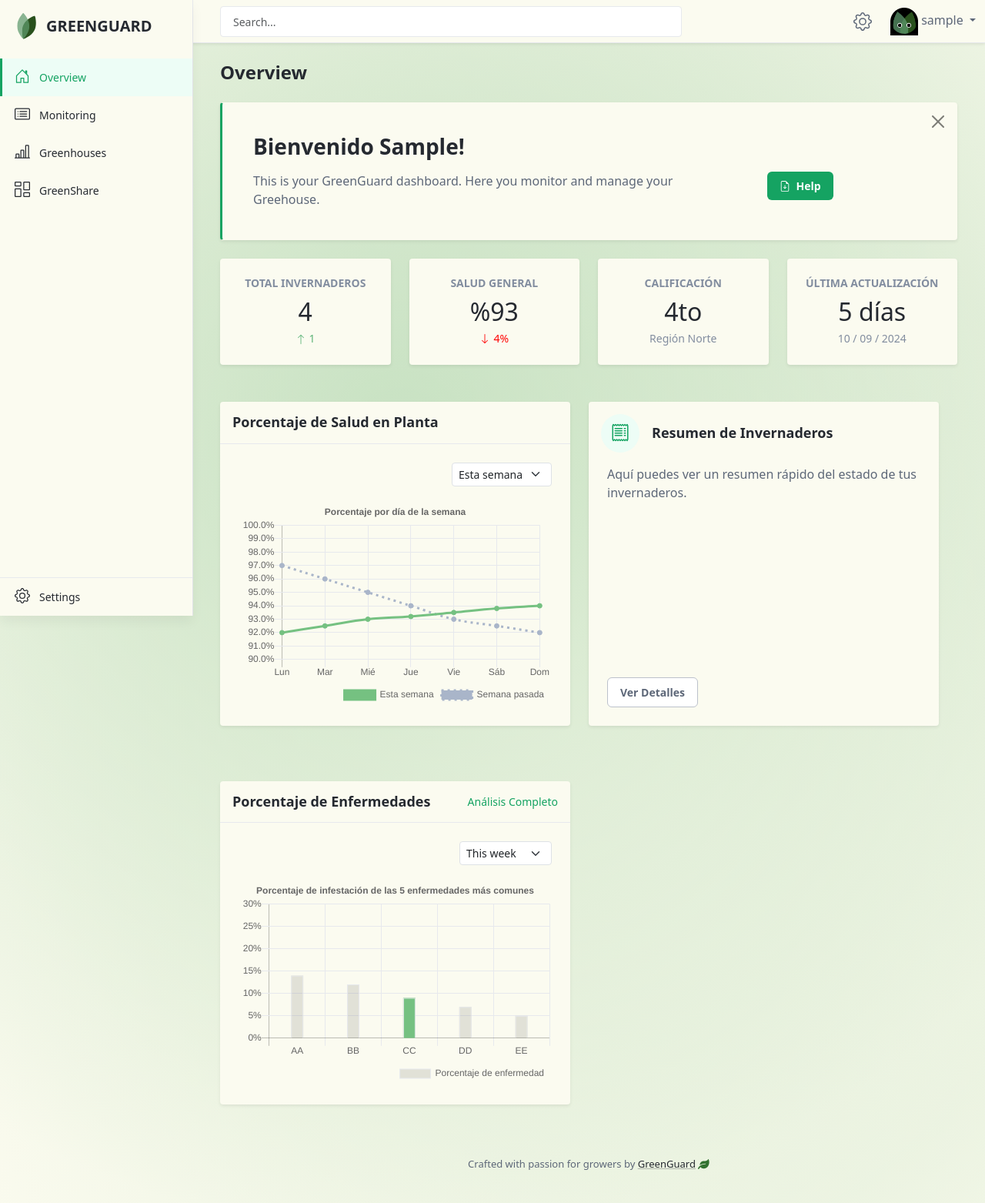
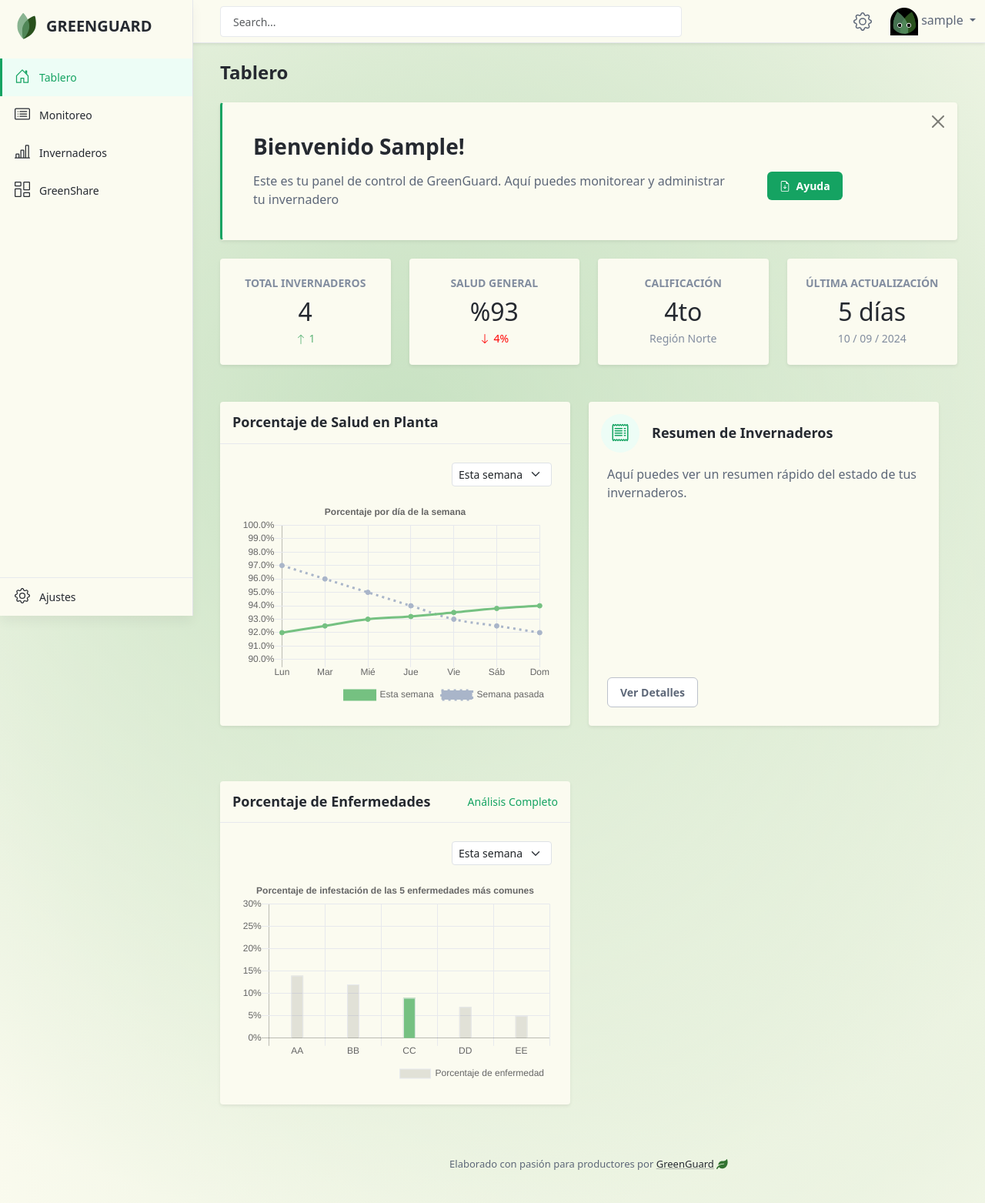
Before and after one commit to n-donati/GreenGuard, a Django app: page /dashboard/ in a window 1280 px wide. Shown: the whole page at 77% size. Run offline with Django 5.2, Linux system fonts and the light colour scheme; the visitor is signed in with stand-in values (Sample User, id 1); some libraries are stand-ins or nearby versions.

Commit message:
[fix] language

```diff
--- a/dashboard/templates/dashboard.html
+++ b/dashboard/templates/dashboard.html
@@ -72,11 +72,11 @@
 									{{ user.username }}
 								</a>
 								<ul class="dropdown-menu" aria-labelledby="user-dropdown-toggle">
-									<li><a class="dropdown-item" href="">Settings</a></li>
+									<li><a class="dropdown-item" href="">Ajustes</a></li>
 									<li>
 										<hr class="dropdown-divider">
 									</li>
-									<li><a class="dropdown-item" href="{%url 'logout'%}">Log Out</a></li>
+									<li><a class="dropdown-item" href="{%url 'logout'%}">Cerrar Sesión</a></li>
 								</ul>
 							</div><!--//app-user-dropdown-->
 						</div><!--//app-utilities-->
@@ -108,7 +108,7 @@
 											d="M13 2.5V6l-2-2V2.5a.5.5 0 0 1 .5-.5h1a.5.5 0 0 1 .5.5z" />
 									</svg>
 								</span>
-								<span class="nav-link-text">Overview</span>
+								<span class="nav-link-text">Tablero</span>
 							</a><!--//nav-link-->
 						</li><!--//nav-item-->
 						<li class="nav-item">
@@ -125,7 +125,7 @@
 										<circle cx="3.5" cy="10.5" r=".5" />
 									</svg>
 								</span>
-								<span class="nav-link-text">Monitoring</span>
+								<span class="nav-link-text">Monitoreo</span>
 							</a><!--//nav-link-->
 						</li><!--//nav-item-->
 						<li class="nav-item">
@@ -137,7 +137,7 @@
 											d="M11 2a1 1 0 0 1 1-1h2a1 1 0 0 1 1 1v12h.5a.5.5 0 0 1 0 1H.5a.5.5 0 0 1 0-1H1v-3a1 1 0 0 1 1-1h2a1 1 0 0 1 1 1v3h1V7a1 1 0 0 1 1-1h2a1 1 0 0 1 1 1v7h1V2zm1 12h2V2h-2v12zm-3 0V7H7v7h2zm-5 0v-3H2v3h2z" />
 									</svg>
 								</span>
-								<span class="nav-link-text">Greenhouses</span>
+								<span class="nav-link-text">Invernaderos</span>
 							</a><!--//nav-link-->
 						</li><!--//nav-item-->
 						<li class="nav-item">
@@ -169,7 +169,7 @@
 												d="M8 5.754a2.246 2.246 0 1 0 0 4.492 2.246 2.246 0 0 0 0-4.492zM4.754 8a3.246 3.246 0 1 1 6.492 0 3.246 3.246 0 0 1-6.492 0z" />
 										</svg>
 									</span>
-									<span class="nav-link-text">Settings</span>
+									<span class="nav-link-text">Ajustes</span>
 								</a><!--//nav-link-->
 							</li><!--//nav-item-->
 
@@ -186,7 +186,7 @@
 		<div class="app-content pt-3 p-md-3 p-lg-4">
 			<div class="container-xl">
 
-				<h1 class="app-page-title">Overview</h1>
+				<h1 class="app-page-title">Tablero</h1>
 
 				<div class="app-card alert alert-dismissible shadow-sm mb-4 border-left-decoration" role="alert">
 					<div class="inner">
@@ -194,7 +194,8 @@
 							<h3 class="mb-3">Bienvenido {{ user.first_name|default:user.username }}!</h3>
 							<div class="row gx-5 gy-3">
 								<div class="col-12 col-lg-9">
-									<div>This is your GreenGuard dashboard. Here you monitor and manage your Greehouse.
+									<div>Este es tu panel de control de GreenGuard. Aquí puedes monitorear
+										y administrar tu invernadero
 									</div>
 								</div><!--//col-->
 								<div class="col-12 col-lg-3">
@@ -206,7 +207,7 @@
 											<path d="M9.5 3V0L14 4.5h-3A1.5 1.5 0 0 1 9.5 3z" />
 											<path fill-rule="evenodd"
 												d="M8 6a.5.5 0 0 1 .5.5v3.793l1.146-1.147a.5.5 0 0 1 .708.708l-2 2a.5.5 0 0 1-.708 0l-2-2a.5.5 0 1 1 .708-.708L7.5 10.293V6.5A.5.5 0 0 1 8 6z" />
-										</svg>Help</a>
+										</svg>Ayuda</a>
 								</div><!--//col-->
 							</div><!--//row-->
 							<button type="button" class="btn-close" data-bs-dismiss="alert" aria-label="Close"></button>
@@ -354,10 +355,10 @@
 								<div class="app-card-body p-3 p-lg-4">
 									<div class="mb-3 d-flex">
 										<select class="form-select form-select-sm ms-auto d-inline-flex w-auto">
-											<option value="1" selected>This week</option>
-											<option value="2">Today</option>
-											<option value="3">This Month</option>
-											<option value="3">This Year</option>
+											<option value="1" selected>Esta semana</option>
+											<option value="2">Hoy</option>
+											<option value="3">Este Mes</option>
+											<option value="3">Este Año</option>
 										</select>
 									</div>
 									<div class="chart-container">
@@ -371,7 +372,7 @@
 
 				<footer class="app-footer">
 					<div class="container text-center py-3">
-						<small class="copyright">Crafted with passion for growers by <a class="app-link"
+						<small class="copyright">Elaborado con pasión para productores por <a class="app-link"
 								href="{% url 'home' %}" target="_blank">GreenGuard</a><span class="sr-only"></span> <i
 								class="fas fa-leaf" style="color: #327230;"></i></small>
 
```
Also changed, not shown: dashboard/templates/greenhouses.html (+5 -5 lines), dashboard/templates/monitoring.html (+12 -12 lines).
